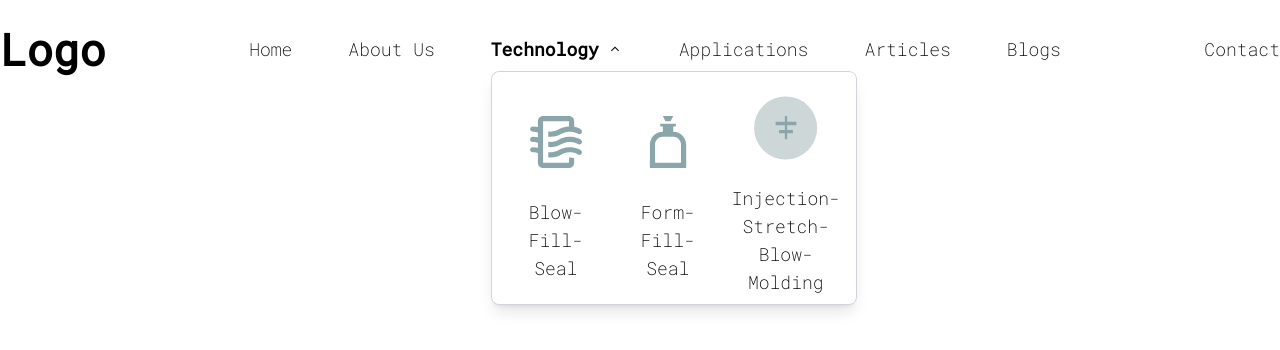
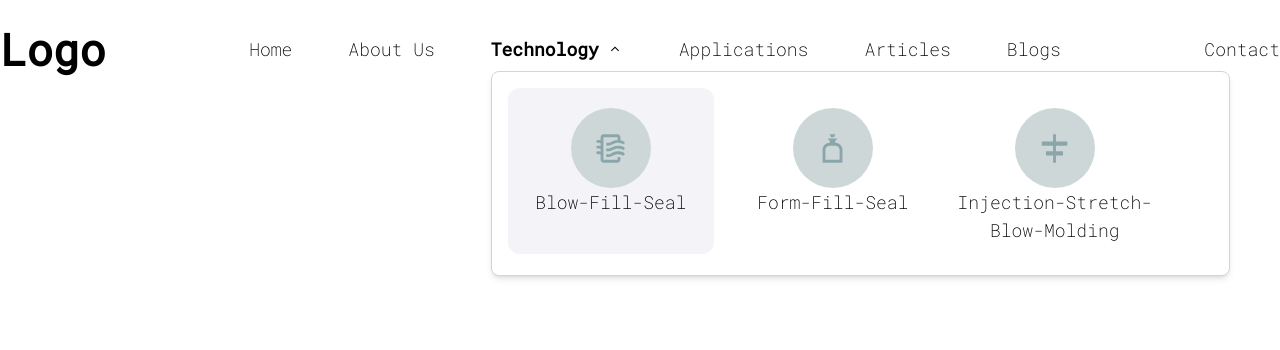
Before and after one commit to nivivirat/Amacle-Studio-Task, a React (Vite) app: page / in a window 1280 px wide. Both pictures are taken after a click on the item "Technology". Shown: the top 350 px of the page. Built offline with nearby package versions, Linux system fonts and the light colour scheme.

Commit message:
card contents aligned

```diff
--- a/src/components/Card.jsx
+++ b/src/components/Card.jsx
@@ -1,10 +1,17 @@
-export default function Card({ content, img }) {
+export default function Card({ content, img, isSelected, onClick }) {
     return (
-        <div className="flex flex-col items-center justify-center">
-            <div className="w-24 h-24 rounded-full bg-cdd7d8 flex items-center justify-center mb-2">
-                <img src={img} alt="Card Image" className="w-16 h-16" />
+        <div
+            className={`flex flex-col items-center h-[166px] w-[206px] ${isSelected ? "bg-[#f4f3f8]" : "bg-white"} rounded-lg`}
+            onClick={onClick}
+            style={{
+                borderRadius: '12px',
+                background: isSelected ? '#f4f3f8' : 'var(--white, #FFF)',
+            }}
+        >
+            <div className="w-[80px] h-[80px] rounded-full bg-[#cdd7d8] flex items-center justify-center mb-2" style={{ margin: '20px auto 0' }}>
+                <img src={img} alt="Card Image" className="w-[35px] h-[35px]" />
             </div>
-            <div className="text-center text-cdd7d8">{content}</div>
+            <div className="text-center text-lg text-cdd7d8">{content}</div>
         </div>
     );
 }
--- a/src/components/Header.jsx
+++ b/src/components/Header.jsx
@@ -2,15 +2,20 @@ import React, { useState } from "react";
 import ExpandMore from '../assets/Icons/Down.svg';
 import ExpandLess from '../assets/Icons/Up.svg';
 import Card from './Card';
-import img1 from '../assets/Icons/img1.svg'
-import img2 from '../assets/Icons/img2.svg'
-import img3 from '../assets/Icons/img3.svg'
+import img1 from '../assets/Icons/img1.svg';
+import img2 from '../assets/Icons/img2.svg';
+import img3 from '../assets/Icons/img3.svg';
 
 const Header = () => {
     const [isTechnologyDropdownOpen, setTechnologyDropdownOpen] = useState(false);
+    const [selectedCard, setSelectedCard] = useState("Blow-Fill-Seal"); // Default selected card
 
     const toggleTechnologyDropdown = () => {
         setTechnologyDropdownOpen(!isTechnologyDropdownOpen);
+    };
+
+    const handleCardClick = (content) => {
+        setSelectedCard(content);
     };
 
     return (
@@ -21,9 +26,7 @@ const Header = () => {
                     <ul className="flex gap-14 text-lg">
                         <li><a href="/">Home</a></li>
                         <li><a href="/about">About Us</a></li>
-                        <li
-                            className="relative cursor-pointer"
-                        >
+                        <li className="relative cursor-pointer">
                             <div className="font-light relative">
                                 <div
                                     className={`flex items-center cursor-pointer ${isTechnologyDropdownOpen ? "font-bold" : ""}`}
@@ -37,10 +40,27 @@ const Header = () => {
                                     )}
                                 </div>
                                 {isTechnologyDropdownOpen && (
-                                    <div className="dropdown-menu absolute mt-2 bg-white border border-gray-300 py-2 rounded-lg shadow-lg p-4 flex space-x-4">
-                                        <Card content="Blow-Fill-Seal" img={img1} />
-                                        <Card content="Form-Fill-Seal" img={img2} />
-                                        <Card content="Injection-Stretch-Blow-Molding" img={img3} />
+                                    <div className="dropdown-menu absolute mt-2 bg-white border border-gray-300 p-4 rounded-lg shadow-md w-[739px] h-[205px]">
+                                        <div className="flex flex-row gap-[16px]">
+                                            <Card
+                                                content="Blow-Fill-Seal"
+                                                img={img1}
+                                                isSelected={selectedCard === "Blow-Fill-Seal"}
+                                                onClick={() => handleCardClick("Blow-Fill-Seal")}
+                                            />
+                                            <Card
+                                                content="Form-Fill-Seal"
+                                                img={img2}
+                                                isSelected={selectedCard === "Form-Fill-Seal"}
+                                                onClick={() => handleCardClick("Form-Fill-Seal")}
+                                            />
+                                            <Card
+                                                content="Injection-Stretch-Blow-Molding"
+                                                img={img3}
+                                                isSelected={selectedCard === "Injection-Stretch-Blow-Molding"}
+                                                onClick={() => handleCardClick("Injection-Stretch-Blow-Molding")}
+                                            />
+                                        </div>
                                     </div>
                                 )}
                             </div>
```
Also changed, not shown: src/assets/Icons/Img3.svg.
